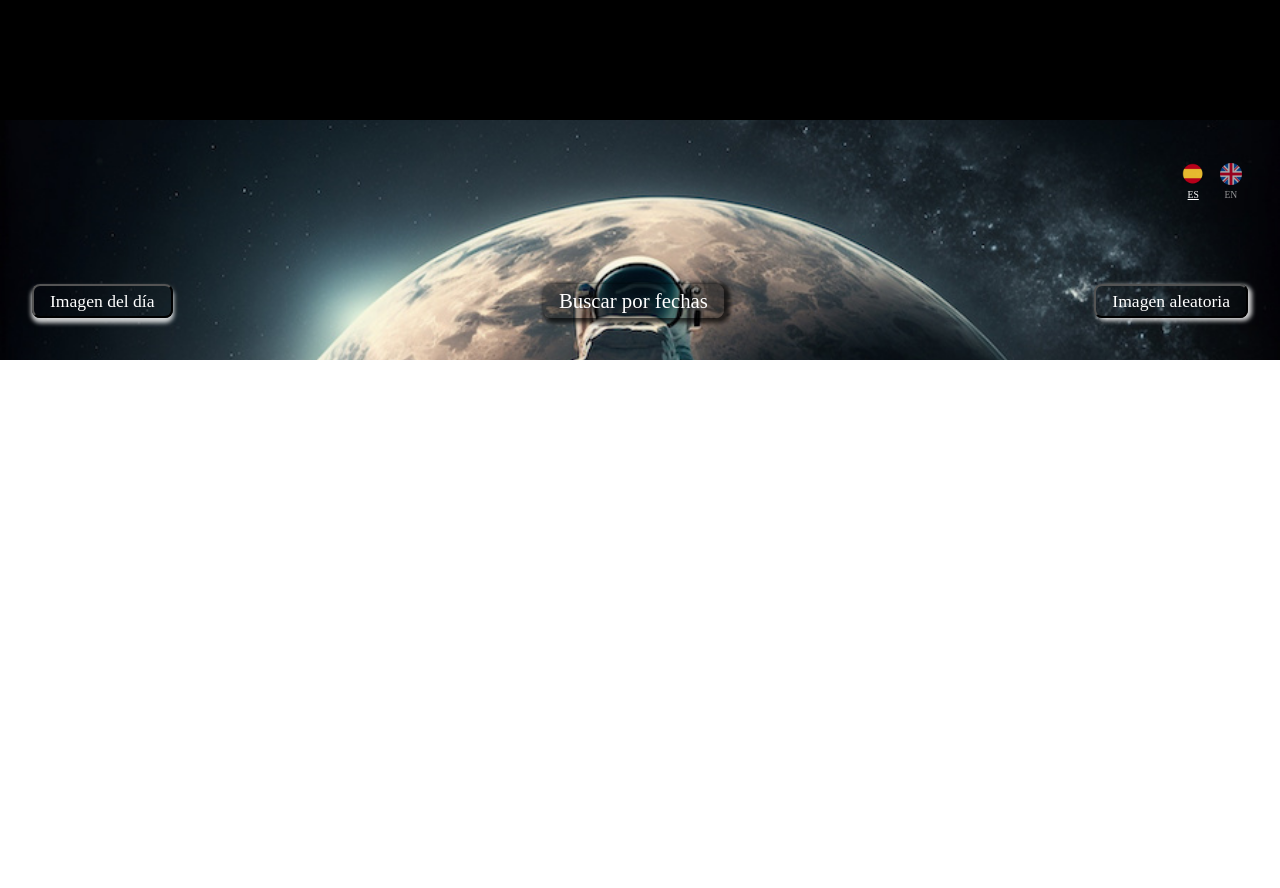
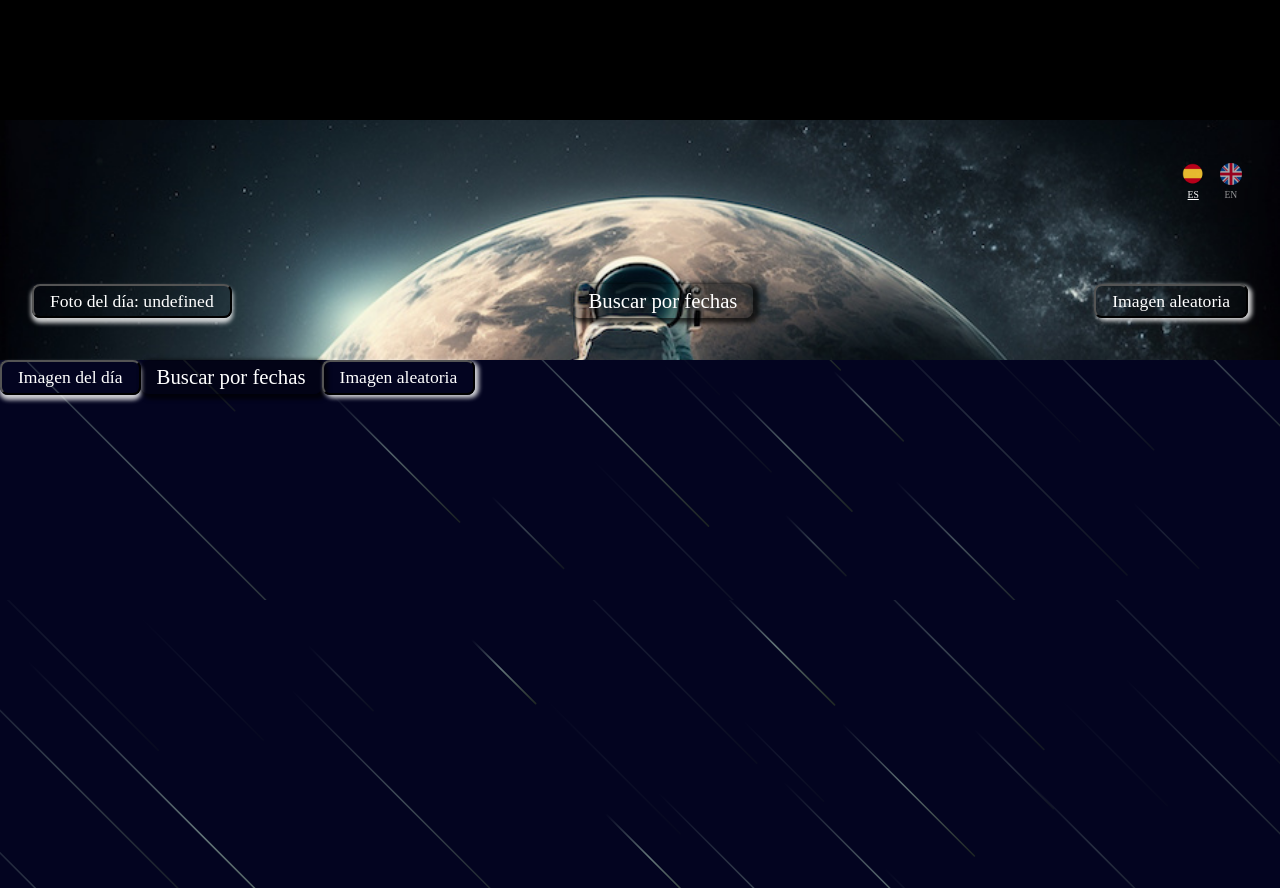
Before and after one commit to ferchodeleon/nasa, a React (Vite) app: page / in a window 1280 px wide. Shown: the part 680-1568 px from the top of the page. Before the commit the page ends 1040 px from the top, so only its background shows below. Built offline with nearby package versions, Linux system fonts and the light colour scheme.

Commit message:
Add components of header and filter component

```diff
--- a/src/components/Body.jsx
+++ b/src/components/Body.jsx
@@ -1,12 +1,18 @@
 import PropTypes from "prop-types";
 import { Header } from "./Header";
+import { FilterComponent } from "./FilterComponent";
+
+import "../styles/Body.css";
 
 export const Body = ({ filterDate, filterSelect, component }) => {
   return (
-    <body className="body-container">
-      <Header dateToday={filterDate} handleToday={filterSelect} />
-      {component}
-    </body>
+    <main className="body-container">
+      <Header />
+      <section className="main-container">
+        <FilterComponent dateToday={filterDate} handleToday={filterSelect} />
+        {component}
+      </section>
+    </main>
   );
 };
 
--- /dev/null
+++ b/src/styles/Body.css
@@ -0,0 +1,7 @@
+.body-container {
+  height: calc(100vh - 2rem);
+}
+
+.main-container {
+  display: flex;
+}
```
